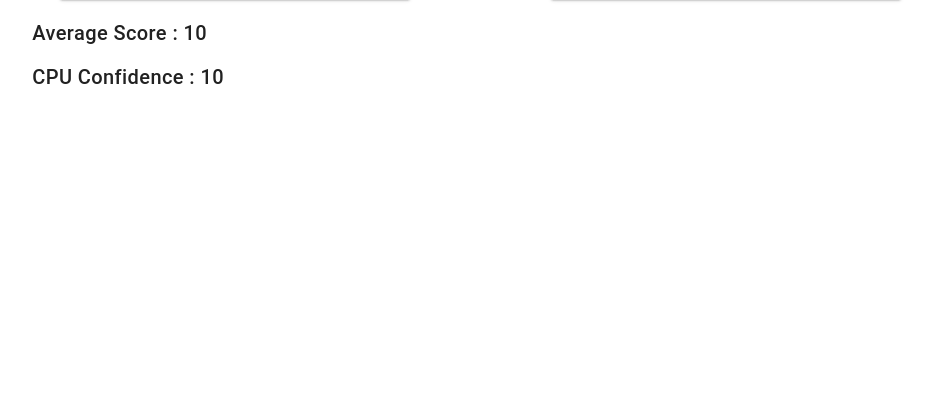
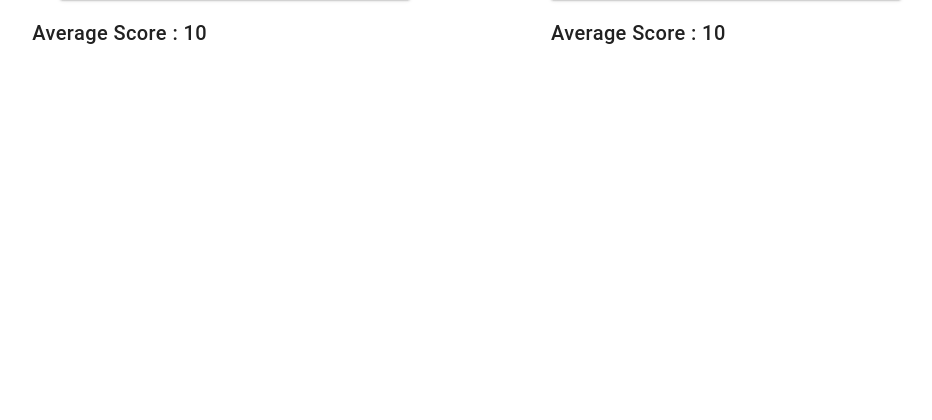
Before and after one commit to HiiYL/Aesthetics-Mash, a Flask app: template templates/index.html in a window 1280 px wide. Shown: the part 359-779 px from the top of the page, without its empty margins (89-1021 px from the left). Run offline with Flask 2, Linux system fonts and the light colour scheme; the template is opened without the code that fills it: most values are stand-ins (such as "Sample title", 1, 10 or a date in 2020); parts of the project's set-up code (start-up, migrations or seed data) failed here and were passed over; some libraries are stand-ins or nearby versions.

```diff
--- a/templates/index.html
+++ b/templates/index.html
@@ -21,9 +21,9 @@
         <h5 class="{{'text-bold' if groundtruth == 0 }}">
         Average Score  : {{ comparison_set[0].score | round(2) }}
         </h5>
-        <h5 class="{{'text-bold' if cpu_selected == 0 }}">
+<!--         <h5 class="{{'text-bold' if cpu_selected == 0 }}">
         CPU Confidence : {{ (cpu_confidence[0] * 10) | round(2) }}
-        </h5>
+        </h5> -->
         {% endif %}
       </div>
       <div class="mdl-cell-middle mdl-cell--3-col mdl-cell--1-offset">
@@ -32,14 +32,14 @@
          {{'computer' if cpu_selected == 1}}">
           <div class="mdl-card__title mdl-card--expand"></div>
         </div>
-<!--         {% if cpu_confidence is defined %}
+        {% if cpu_confidence is defined %}
         <h5 class="{{'text-bold' if groundtruth == 1 }}">
         Average Score  : {{ comparison_set[1].score | round(2) }}
         </h5>
-        <h5 class="{{'text-bold' if cpu_selected == 1 }}">
+<!--         <h5 class="{{'text-bold' if cpu_selected == 1 }}">
         CPU Confidence : {{ (cpu_confidence[1] * 10) | round(2) }}
-        </h5>
-        {% endif %} -->
+        </h5> -->
+        {% endif %}
       </div>
     </div>
   {% elif comparison_set is defined %}
```
